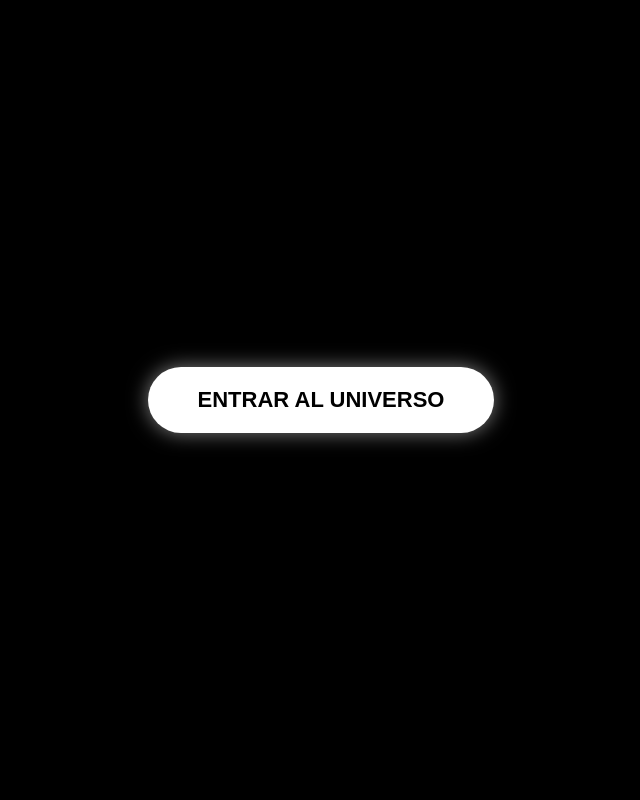
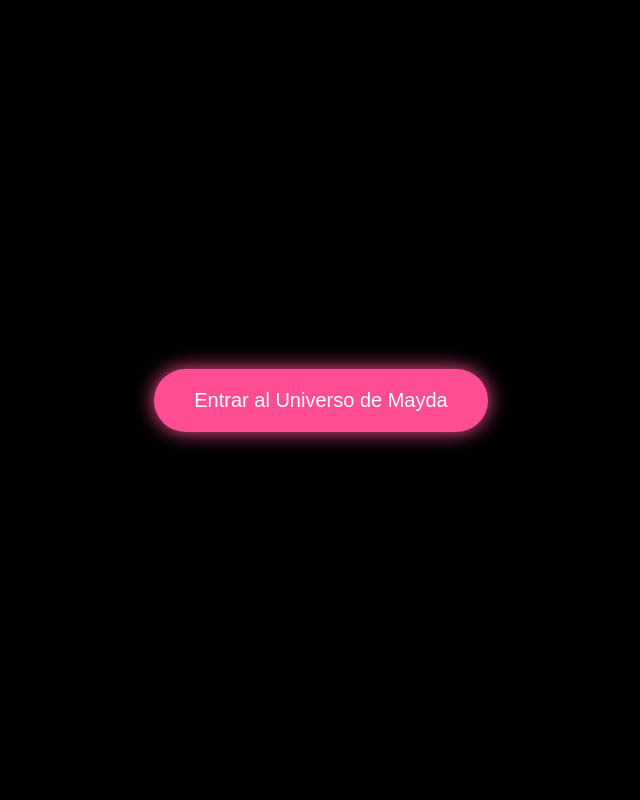
Before and after one commit to guido2960/fantastic-funicular, a Python web app: template templates/intro.html in a window 1280 px wide. Shown: the whole page, without its empty margins (319-959 px from the left). Run offline with Jinja, Linux system fonts and the light colour scheme; the template is opened without the code that fills it, so the values that code supplies are empty.

Commit message:
Update intro.html
Signed-off-by: A B E  L   23 <guidoprogramador23@gmail.com>

```diff
--- a/templates/intro.html
+++ b/templates/intro.html
@@ -2,128 +2,99 @@
 <html lang="es">
 <head>
     <meta charset="UTF-8">
-    <meta name="viewport" content="width=device-width, initial-scale=1.0">
-    <title>Para mi Cebollita May</title>
+    <title>Universo para mi Administradora</title>
     <style>
-        body, html { margin: 0; padding: 0; overflow: hidden; background: #000; font-family: 'Courier New', monospace; }
-        canvas { display: block; position: absolute; top: 0; left: 0; z-index: 1; }
-
-        /* Overlay Blindado: Fondo negro total y Z-Index máximo */
-        #overlay {
-            position: fixed; top: 0; left: 0; width: 100%; height: 100%;
-            display: flex; justify-content: center; align-items: center;
-            background: #000; z-index: 9999;
-        }
-        /* Botón Sólido: Más fácil de presionar en celulares */
-        .btn-inicio {
-            padding: 20px 50px; font-size: 22px; cursor: pointer;
-            background: #fff; color: #000; border: none;
-            border-radius: 50px; text-transform: uppercase; font-weight: bold;
-            box-shadow: 0 0 20px rgba(255,255,255,0.5);
-        }
+        body { margin: 0; background: black; color: white; font-family: 'Courier New', monospace; overflow: hidden; }
+        #canvasUniverso { position: absolute; top: 0; left: 0; }
+        #interfaz { position: relative; z-index: 10; width: 100vw; height: 100vh; display: flex; flex-direction: column; justify-content: center; align-items: center; }
+        #btn-entrar { padding: 20px 40px; font-size: 20px; cursor: pointer; background: #ff4d94; border: none; color: white; border-radius: 50px; box-shadow: 0 0 20px #ff4d94; }
+        #texto-emocional { font-size: 26px; text-align: center; max-width: 80%; text-shadow: 0 0 10px #ff4d94; min-height: 1.5em; }
+        .oculto { display: none !important; }
     </style>
 </head>
 <body>
 
-    <div id="overlay">
-        <button class="btn-inicio" onclick="comenzar()">Entrar al Universo</button>
+<div id="pantalla-inicio" style="position:fixed; width:100%; height:100%; background:black; z-index:100; display:flex; justify-content:center; align-items:center;">
+    <button id="btn-entrar" onclick="iniciarTodo()">Entrar al Universo de Mayda</button>
 </div>
 
-    <canvas id="canvas"></canvas>
+<div id="interfaz" class="oculto">
+    <div id="texto-emocional"></div>
+</div>
+<canvas id="canvasUniverso"></canvas>
 
-    <audio id="musica" src="https://res.cloudinary.com/dvm2v0zvr/video/upload/v1772691824/musica_de_fondo_fuo3r2.m4a" loop preload="auto"></audio>
-    <audio id="voz" src="https://res.cloudinary.com/dvm2v0zvr/video/upload/v1772691824/mi_audio_e07s2p.mp4" preload="auto"></audio>
+<audio id="audioVoz" preload="auto">
+    <source src="TU_URL_DE_CLOUDINARY_AQUÍ" type="audio/mpeg">
+</audio>
 
 <script>
-        const canvas = document.getElementById('canvas');
+    const textoElemento = document.getElementById('texto-emocional');
+    const audio = document.getElementById('audioVoz');
+    const canvas = document.getElementById('canvasUniverso');
     const ctx = canvas.getContext('2d');
-        const musica = document.getElementById('musica');
-        const voz = document.getElementById('voz');
 
-        let estrellas = [];
-        let mensajeActual = "";
-        let animando = false;
-        let fase = "paz";
-
-        function resize() {
+    let fase = "estrellas"; // estrellas -> abrazo -> corazon -> fuegos
+    let particulas = [];
     canvas.width = window.innerWidth;
     canvas.height = window.innerHeight;
+
+    const mensajes = [
+        "",
+        "Hola mi administradora favorita...",
+        "Gracias por ser mi paz y mi norte...",
+        "Escucha esto que tengo para ti...",
+        "Te amo con todas mis capas, May ❤️",
+        "👩‍❤️‍💋‍👨" // Estructura 6: El beso
+    ];
+
+    function escribir(txt) {
+        let i = 0; textoElemento.innerHTML = "";
+        const intervalo = setInterval(() => {
+            if(i < txt.length) { textoElemento.innerHTML += txt.charAt(i); i++; }
+            else clearInterval(intervalo);
+        }, 70);
     }
-        window.onresize = resize;
-        resize();
 
-        function comenzar() {
-            // 1. Quitar el bloqueo visual al instante
-            document.getElementById('overlay').style.display = 'none';
+    function iniciarTodo() {
+        document.getElementById('pantalla-inicio').classList.add('oculto');
+        document.getElementById('interfaz').classList.remove('oculto');
 
-            // 2. Forzar audios (Acción directa del usuario)
-            musica.volume = 0.4;
-            musica.play();
+        // --- 0s: Inicia la Paz (Estrellas subiendo) ---
+        animar();
 
-            animando = true;
-            crearEstrellas();
-            update();
+        // --- 5s: Primer mensaje ---
+        setTimeout(() => escribir(mensajes[1]), 5000);
 
-            // 3. Cronograma de los 6 Pasos
-            setTimeout(() => { mensajeActual = "Hola cebollita May..."; }, 5000);
+        // --- 20s: Reflexión de las Capas ---
+        setTimeout(() => escribir(mensajes[2]), 20000);
 
+        // --- 45s: Tu Voz y "El Abrazo" (Las estrellas se juntan) ---
         setTimeout(() => {
-                mensajeActual = "Gracias por ser mi paz en medio del ruido.\nAmo conocer cada capa de ti.";
-            }, 20000);
-
-            setTimeout(() => {
-                mensajeActual = "";
-                musica.volume = 0.1;
-                voz.play(); // Tu voz ahora tiene permiso del navegador
-                fase = "corazon";
+            escribir(mensajes[3]);
+            audio.play();
+            fase = "abrazo";
         }, 45000);
 
-            setTimeout(() => { mensajeActual = "👩‍❤️‍💋‍👨\nTe amo, May"; }, 58000);
+        // --- 55s: El Corazón Rosa ---
+        setTimeout(() => {
+            fase = "corazon";
+            escribir(mensajes[4]);
+        }, 55000);
 
-            setTimeout(() => { window.location.href = "boveda.html"; }, 63000);
+        // --- 58s: Explosión final, Beso y Bóveda ---
+        setTimeout(() => {
+            fase = "fuegos";
+            escribir(mensajes[5]);
+            setTimeout(() => window.location.href = "/boveda", 5000);
+        }, 58000);
     }
 
-        function crearEstrellas() {
-            for(let i=0; i<250; i++) {
-                const t = (i / 250) * 2 * Math.PI;
-                estrellas.push({
-                    x: Math.random() * canvas.width,
-                    y: Math.random() * canvas.height,
-                    // Destinos para el corazón final
-                    tx: (16 * Math.sin(t)**3) * 13 + canvas.width/2,
-                    ty: (-(13 * Math.cos(t) - 5 * Math.cos(2*t) - 2 * Math.cos(3*t) - Math.cos(4*t))) * 13 + canvas.height/2,
-                    r: Math.random() * 2,
-                    color: '#fff'
-                });
-            }
-        }
-
-        function update() {
-            if(!animando) return;
-            ctx.fillStyle = 'rgba(0, 0, 0, 0.15)';
-            ctx.fillRect(0, 0, canvas.width, canvas.height);
-
-            estrellas.forEach(e => {
-                if(fase === "paz") {
-                    e.y -= 0.6; if(e.y < 0) e.y = canvas.height;
-                } else {
-                    // Animación del corazón
-                    e.x += (e.tx - e.x) * 0.05;
-                    e.y += (e.ty - e.y) * 0.05;
-                    e.color = "#ff4d6d";
-                }
-                ctx.fillStyle = e.color;
-                ctx.beginPath(); ctx.arc(e.x, e.y, e.r, 0, Math.PI*2); ctx.fill();
-            });
-
-            if(mensajeActual) {
-                ctx.fillStyle = "white";
-                ctx.font = "22px monospace";
-                ctx.textAlign = "center";
-                const lines = mensajeActual.split('\n');
-                lines.forEach((l, i) => ctx.fillText(l, canvas.width/2, canvas.height/2 + (i*45)));
-            }
-            requestAnimationFrame(update);
+    // Lógica básica de animación (Simplificada para que funcione de una)
+    function animar() {
+        ctx.clearRect(0, 0, canvas.width, canvas.height);
+        // Aquí va tu lógica de dibujo de estrellas/corazón/explosión
+        // que ya tienes en tu versión anterior.
+        requestAnimationFrame(animar);
     }
 </script>
 </body>
```
Lines whose indentation alone changed are shown as unchanged.
